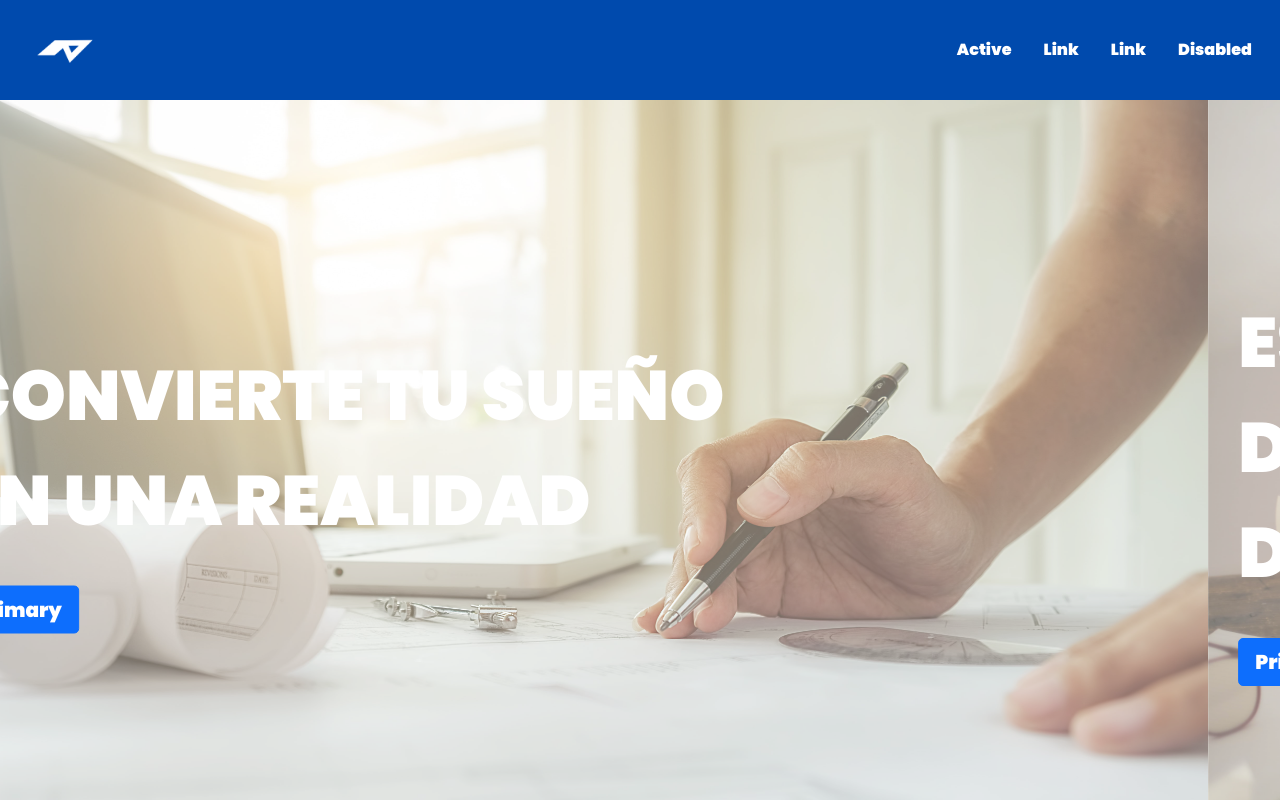
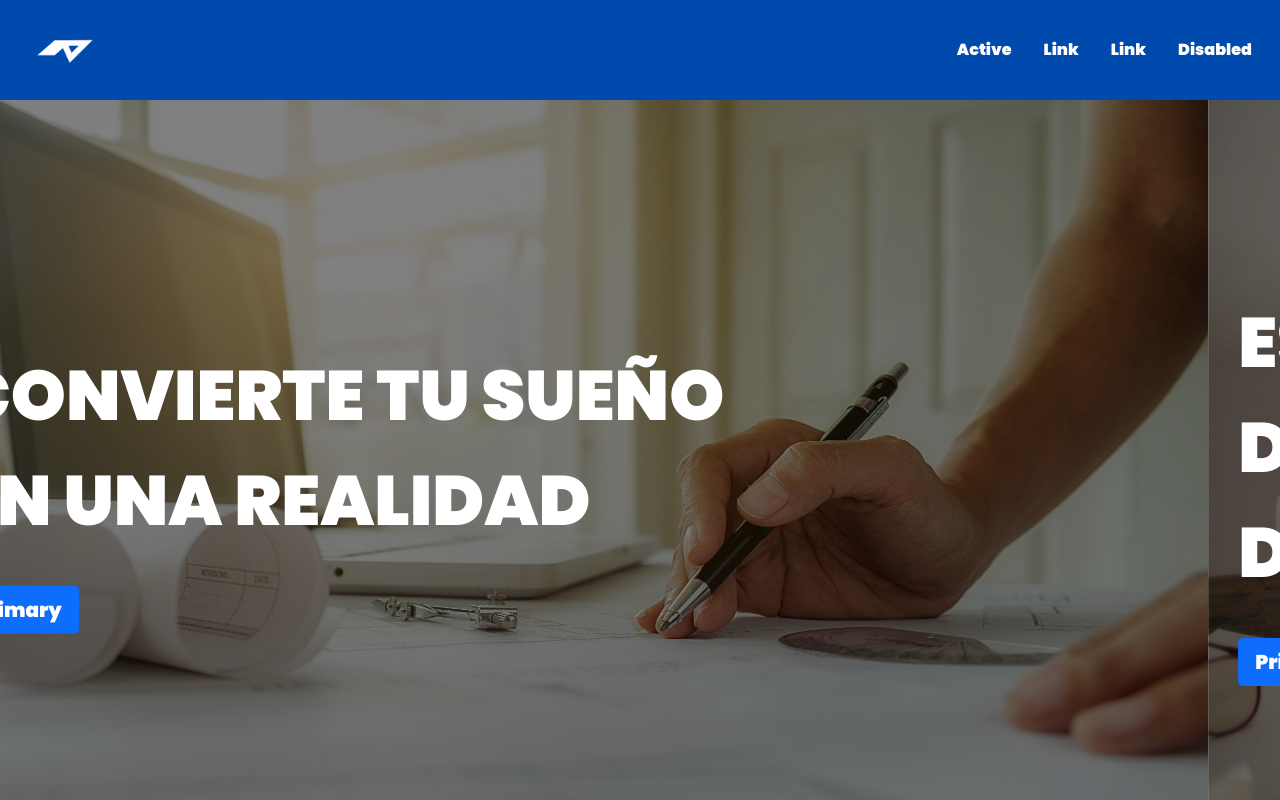
Before and after one commit to pablopereira5/nypcreaciones, a plain HTML site: page index.html in a window 1280 px wide. Shown: the top 800 px of the page. Drawn offline with nearby package versions, Linux system fonts and the light colour scheme.

Commit message:
terminando slids

```diff
--- a/assets/css/style.css
+++ b/assets/css/style.css
@@ -19,9 +19,7 @@ body{
     color: white;
 }
 .d-block{
-
-
-    opacity: .6;
+    filter: brightness(50%);
 }
  .text-slide{
     color:white;
```
